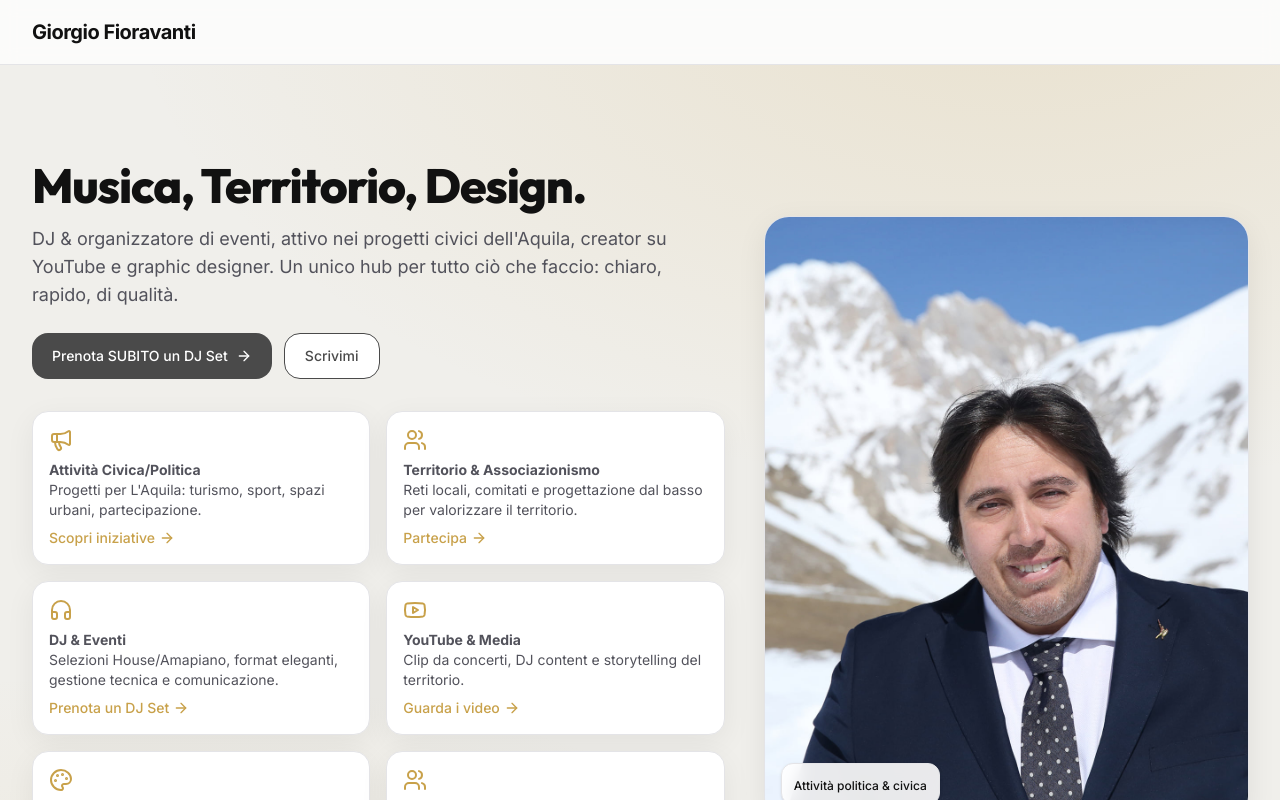
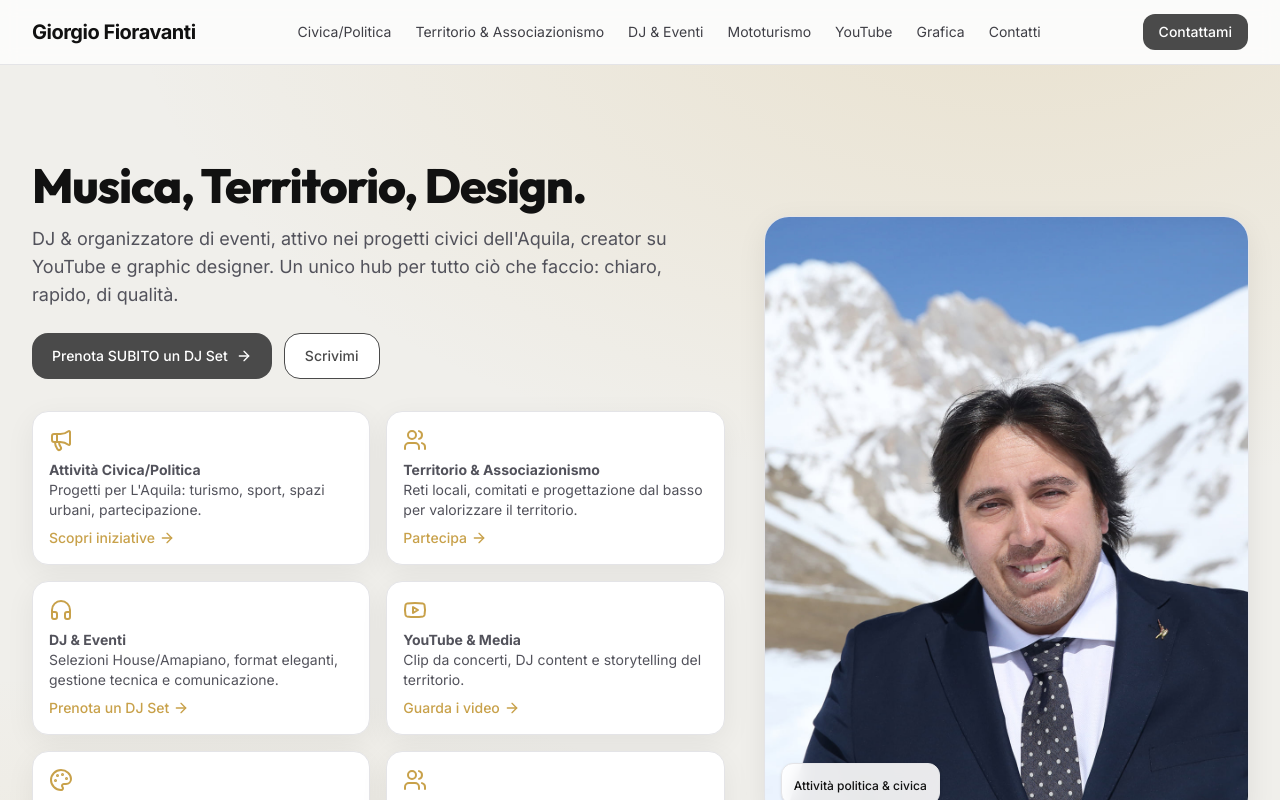
Before and after one commit to fioravagio/sito-giorgio, a React (Vite) app: page / in a window 1280 px wide. Shown: the top 800 px of the page. Built offline with nearby package versions, Linux system fonts and the light colour scheme.

Commit message:
Navbar ordinata + pulsante Contattami

```diff
--- a/src/App.jsx
+++ b/src/App.jsx
@@ -359,21 +359,28 @@ export default function Homepage() {
 
   return (
     <div className="min-h-screen bg-gradient-to-b from-[#F0EFEB] via-white to-[#F0EFEB] text-[#111111]">
-      {/* NAVBAR */}
+
+    {/* NAVBAR */}
       <header className="sticky top-0 z-40 backdrop-blur bg-white/75 border-b border-zinc-200">
-        <div className="mx-auto max-w-7xl px-4 sm:px-6 lg:px-8 h-16 flex items-center justify-between">
-          <a href="#home" className="font-semibold tracking-tight text-xl">
+        <div className="mx-auto max-w-7xl px-4 sm:px-6 lg:px-8 h-16 flex items-center gap-4">
+          {/* Logo a sinistra */}
+          <a
+            href="#home"
+            className="font-semibold tracking-tight text-xl whitespace-nowrap"
+          >
             Giorgio Fioravanti
           </a>
-          <nav className="hidden md:flex gap-6 text-sm text-zinc-700">
-            <a href="#dj" className="hover:text-zinc-900">
-              DJ & Eventi
-            </a>
+
+          {/* Nav SEMPRE visibile, in ordine come le sezioni */}
+          <nav className="flex flex-1 justify-center gap-3 md:gap-6 text-xs md:text-sm text-zinc-700 flex-wrap">
             <a href="#civica" className="hover:text-zinc-900">
               Civica/Politica
             </a>
             <a href="#associazionismo" className="hover:text-zinc-900">
-              Territorio & Associazionismo
+              Territorio &amp; Associazionismo
+            </a>
+            <a href="#dj" className="hover:text-zinc-900">
+              DJ &amp; Eventi
             </a>
             <a href="#mototurismo" className="hover:text-zinc-900">
               Mototurismo
@@ -388,13 +395,18 @@ export default function Homepage() {
               Contatti
             </a>
           </nav>
-          <div className="hidden md:block">
-            <Button className="rounded-2xl !bg-[#4A4A4A] !text-white hover:!bg-[#C8A14A] hover:!text-white">
-              Prenota
-            </Button>
+
+          {/* Pulsante a destra → scroll a contatti, SEMPRE visibile */}
+          <div className="flex-shrink-0">
+            <a href="#contatti">
+              <Button className="rounded-2xl !bg-[#4A4A4A] !text-white hover:!bg-[#C8A14A] hover:!text-white text-xs md:text-sm px-3 md:px-4">
+                Contattami
+              </Button>
+            </a>
           </div>
         </div>
       </header>
+
 
       {/* HERO */}
       <section id="home" className="relative overflow-hidden">
```
